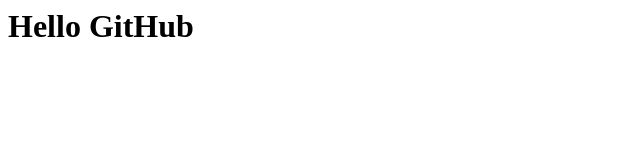
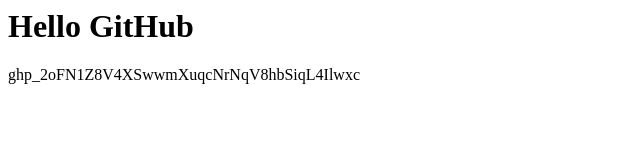
Before and after one commit to negasig/negasig, a plain HTML site: page index.html in a window 1280 px wide. Shown: the whole page, without its empty margins (0-640 px from the left). Drawn offline with Linux system fonts and the light colour scheme.

Commit message:
dsggfdjg

```diff
--- a/index.html
+++ b/index.html
@@ -1,5 +1,6 @@
 <html>
     <body>
         <h1>Hello GitHub</h1>
+        <p>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</p>
     </body>
 </html>
```
